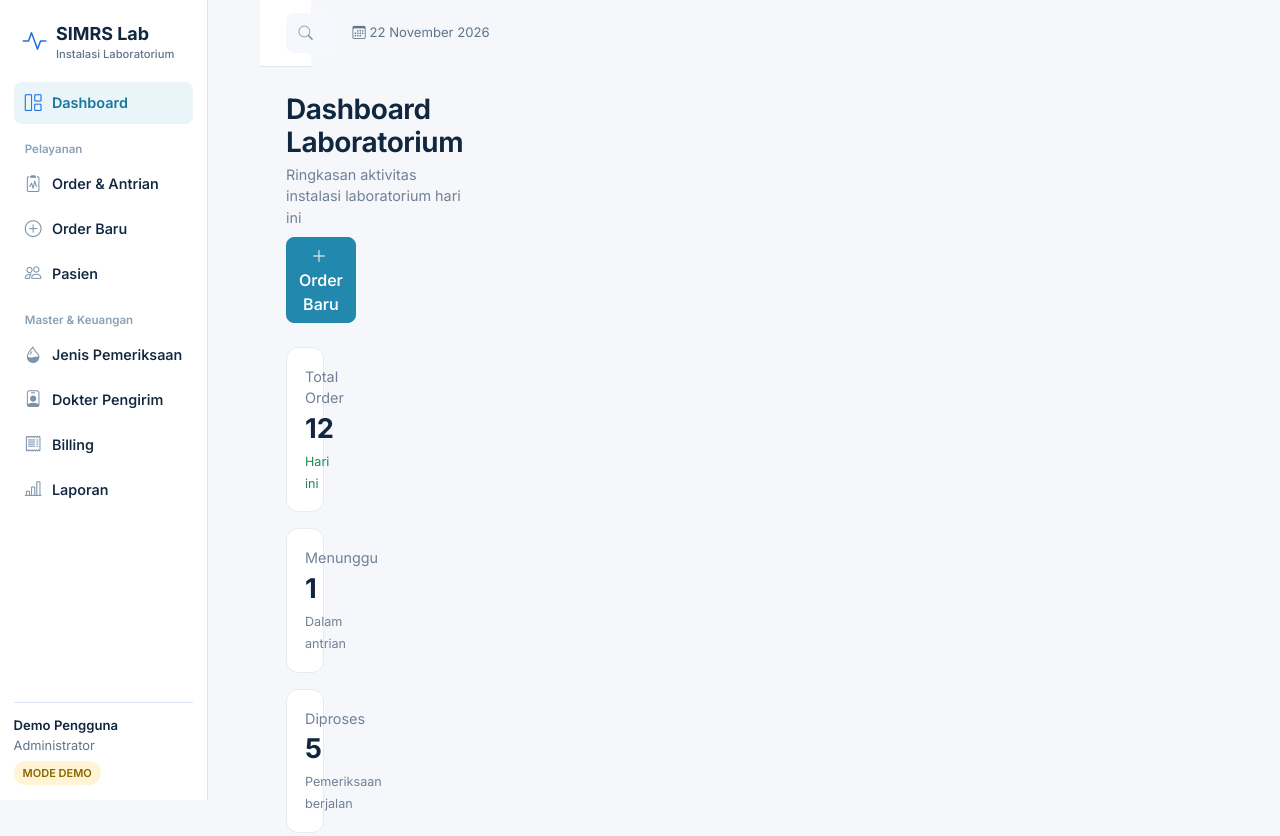
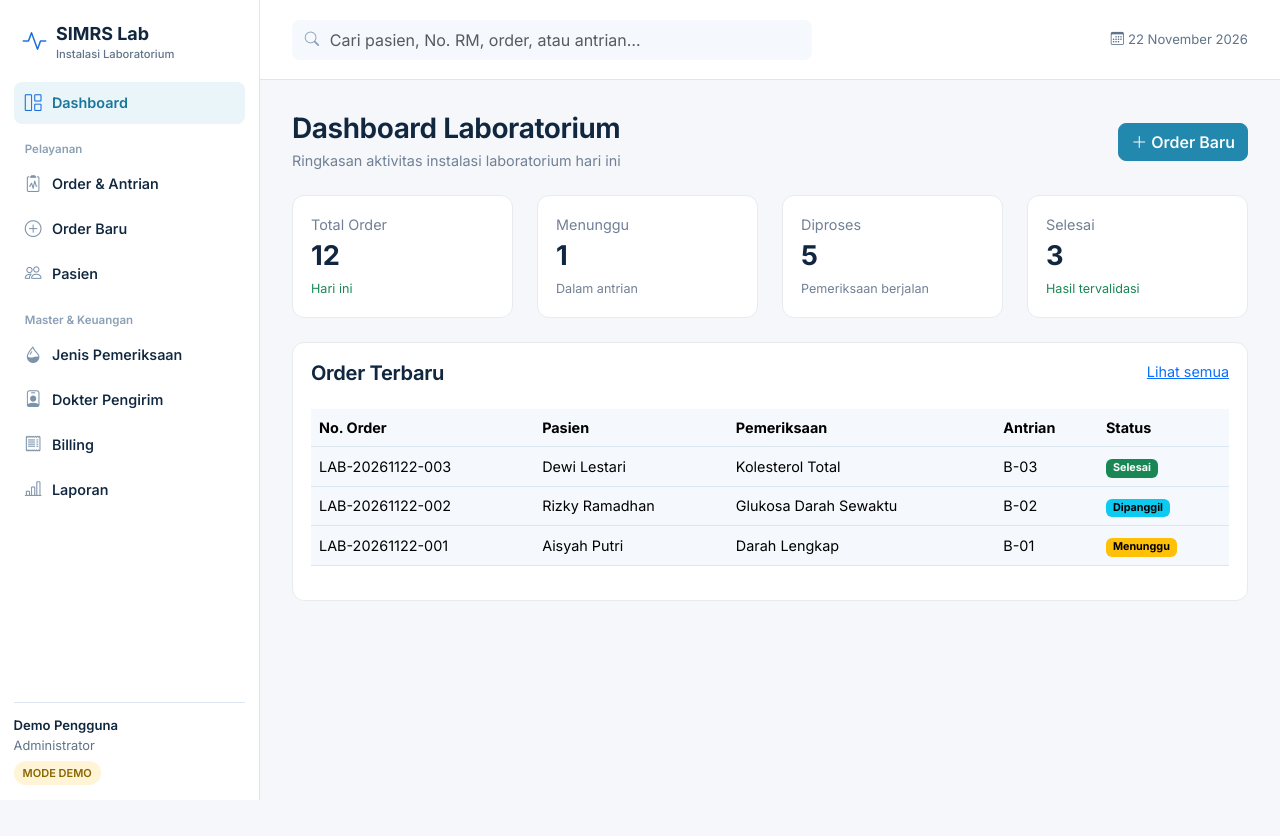
Before and after one commit to Najmakhn/SIM-RS-Laboratorium, a plain HTML site: page index.html in a window 1280 px wide. Shown: the top 836 px of the page. After the commit the page ends 800 px from the top, so only its background shows below. Drawn offline with Linux system fonts and the light colour scheme.

Commit message:
Add files via upload

```diff
--- /dev/null
+++ b/assets/css/demo-fix.css
@@ -0,0 +1,55 @@
+
+/* Layout correction for GitHub Pages demo */
+* { box-sizing: border-box; }
+html, body { width: 100%; min-height: 100%; margin: 0; }
+body { overflow-x: hidden; }
+.shell { display: block !important; width: 100% !important; min-height: 100vh !important; }
+.side {
+  position: fixed !important; left: 0 !important; top: 0 !important; bottom: 0 !important;
+  width: 260px !important; height: 100vh !important; overflow-y: auto !important;
+  z-index: 30 !important;
+}
+.shell > div:last-child {
+  display: block !important; margin-left: 260px !important;
+  width: calc(100% - 260px) !important; min-width: 0 !important;
+}
+.top {
+  position: sticky !important; top: 0 !important; width: 100% !important;
+  min-height: 80px !important; display: flex !important; align-items: center !important;
+  gap: 24px !important; padding: 14px 32px !important;
+}
+.gsearch { display: flex !important; align-items: center !important; width: min(520px, 60%) !important; min-width: 220px !important; flex: 0 1 520px !important; }
+.gsearch .form-control { width: 100% !important; min-width: 0 !important; }
+.top .date { white-space: nowrap !important; margin-left: auto !important; }
+main {
+  display: block !important; width: 100% !important; max-width: none !important;
+  min-width: 0 !important; padding: 32px !important; margin: 0 !important;
+}
+.page { display: none !important; width: 100% !important; }
+.page.active { display: block !important; }
+.page > .d-flex { width: 100% !important; }
+.row {
+  display: flex !important; flex-direction: row !important; flex-wrap: wrap !important;
+  width: auto !important; margin-left: -12px !important; margin-right: -12px !important;
+}
+.row > * {
+  position: relative !important; width: auto !important; max-width: 100% !important;
+  flex: 0 0 auto !important; padding-left: 12px !important; padding-right: 12px !important;
+}
+.row > .col-6 { width: 50% !important; }
+.row > .col-md-6 { width: 50% !important; }
+.row > .col-md-4 { width: 33.333333% !important; }
+.row > .col-12 { width: 100% !important; }
+.stat-card, .panel { width: 100% !important; min-width: 0 !important; }
+.table-responsive { width: 100% !important; overflow-x: auto !important; }
+.table { width: 100% !important; min-width: 620px; }
+@media (min-width: 1200px) {
+  .row > .col-xl-3 { width: 25% !important; }
+}
+@media (max-width: 850px) {
+  .side { width: 78px !important; }
+  .shell > div:last-child { margin-left: 78px !important; width: calc(100% - 78px) !important; }
+  main { padding: 18px !important; }
+  .top { padding: 10px 16px !important; }
+  .row > .col-6, .row > .col-md-6, .row > .col-md-4, .row > .col-xl-3 { width: 100% !important; }
+}
--- a/index.html
+++ b/index.html
@@ -17,6 +17,7 @@ main{padding:26px;max-width:1500px}.nav-lab a{cursor:pointer;text-decoration:non
 .btn-primary{background:#2388ad;border-color:#2388ad}.btn-primary:hover{background:#176e8e}
 @media(max-width:850px){.side{width:78px!important}.side .brand span,.side .nav-lab a:not(.brand),.side .grp,.side .me{font-size:0}.side .nav-lab a{padding:12px}.shell>div:last-child{margin-left:78px}main{padding:14px}.top{padding:10px}}
 </style>
+<link rel="stylesheet" href="assets/css/demo-fix.css">
 </head>
 <body>
 <div class="shell">
```
